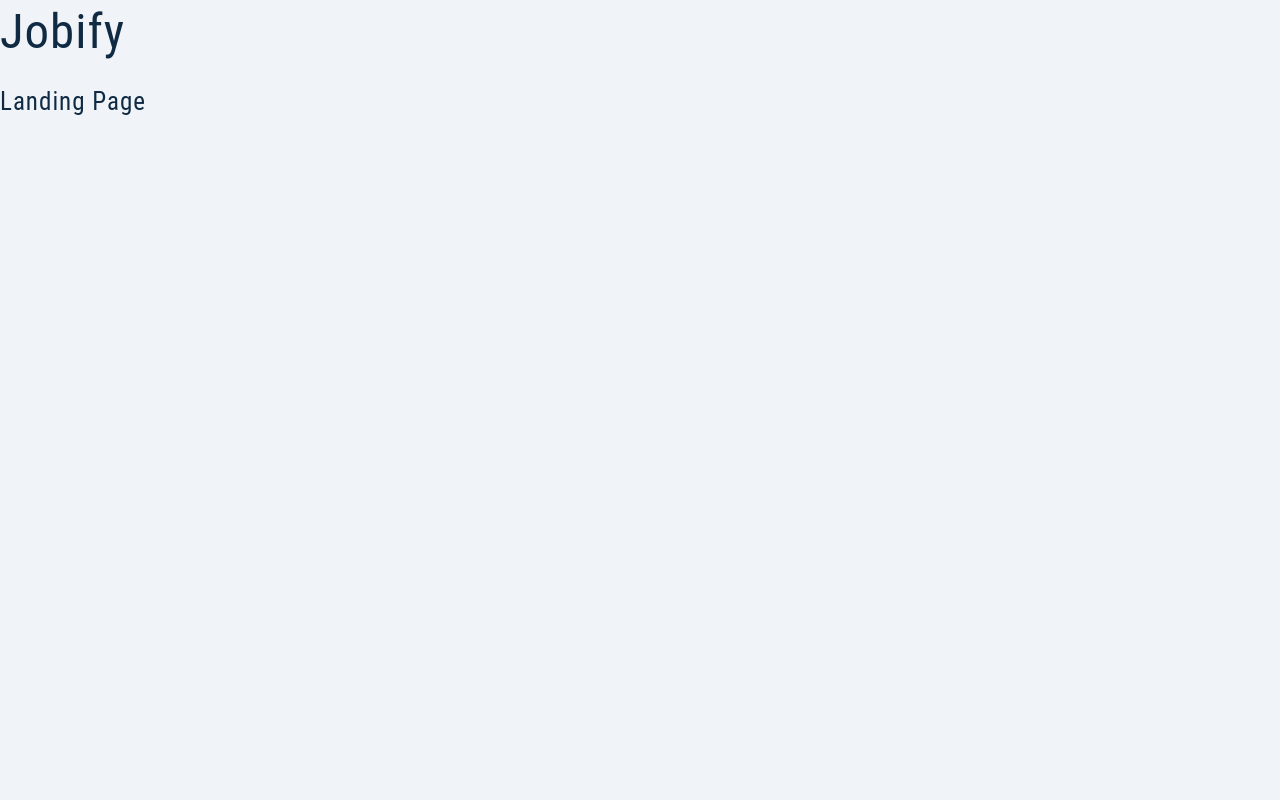
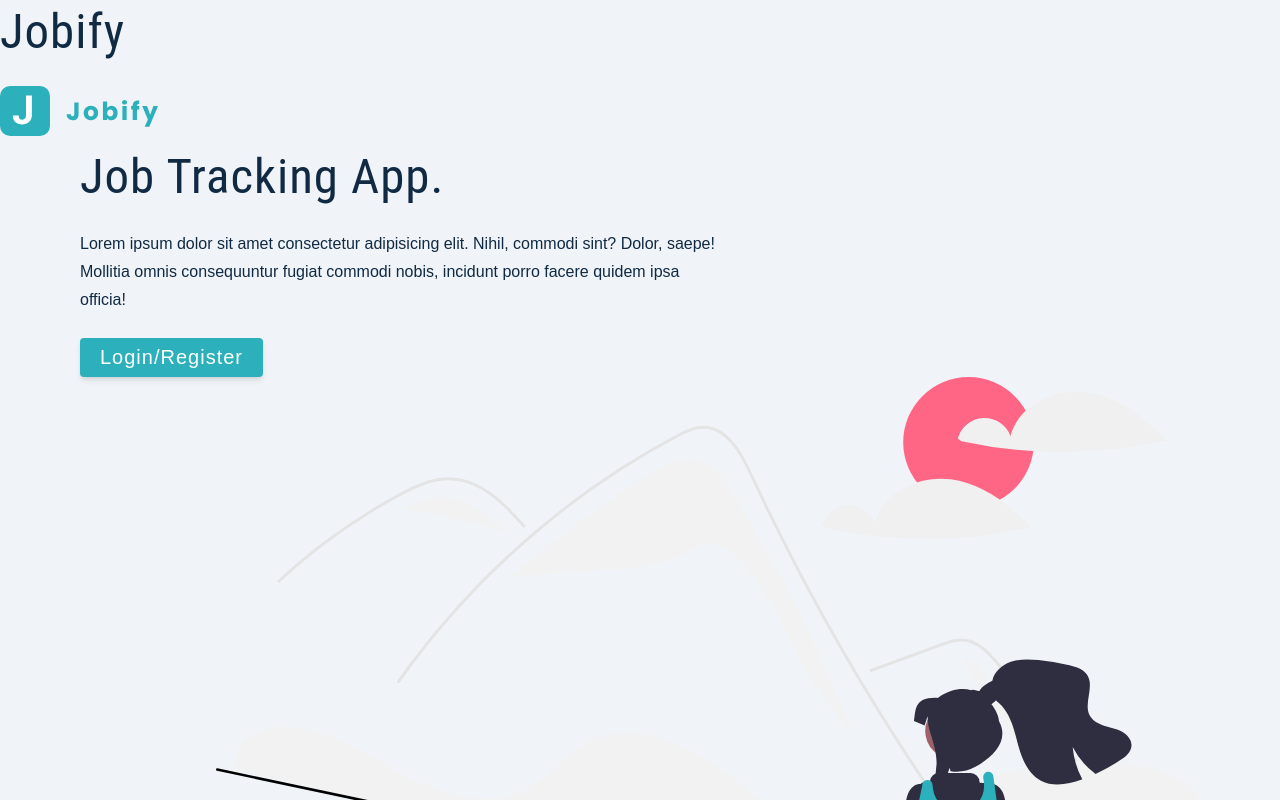
Before and after one commit to brunoanunciacaosouza/jobify, a React (Create React App) app in the folder client/: page /landing in a window 1280 px wide. Shown: the top 800 px of the page. Built offline with nearby package versions, Linux system fonts and the light colour scheme.

Commit message:
landing page - structure

```diff
--- a/client/src/pages/Landing.jsx
+++ b/client/src/pages/Landing.jsx
@@ -3,9 +3,25 @@ import main from "../assets/images/main.svg";
 
 const Landing = () => {
   return (
-    <>
-      <h4>Landing Page</h4>
-    </>
+    <main>
+      <nav>
+        <img src={logo} alt="Jobify" className="logo" />
+      </nav>
+      <div className="container page">
+        <div className="info">
+          <h1>
+            job <span>tracking</span> app.
+          </h1>
+          <p>
+            Lorem ipsum dolor sit amet consectetur adipisicing elit. Nihil,
+            commodi sint? Dolor, saepe! Mollitia omnis consequuntur fugiat
+            commodi nobis, incidunt porro facere quidem ipsa officia!
+          </p>
+          <button className="btn btn-hero">Login/Register</button>
+        </div>
+        <img src={main} alt="job hunt" className="img main-img" />
+      </div>
+    </main>
   );
 };
 
```
